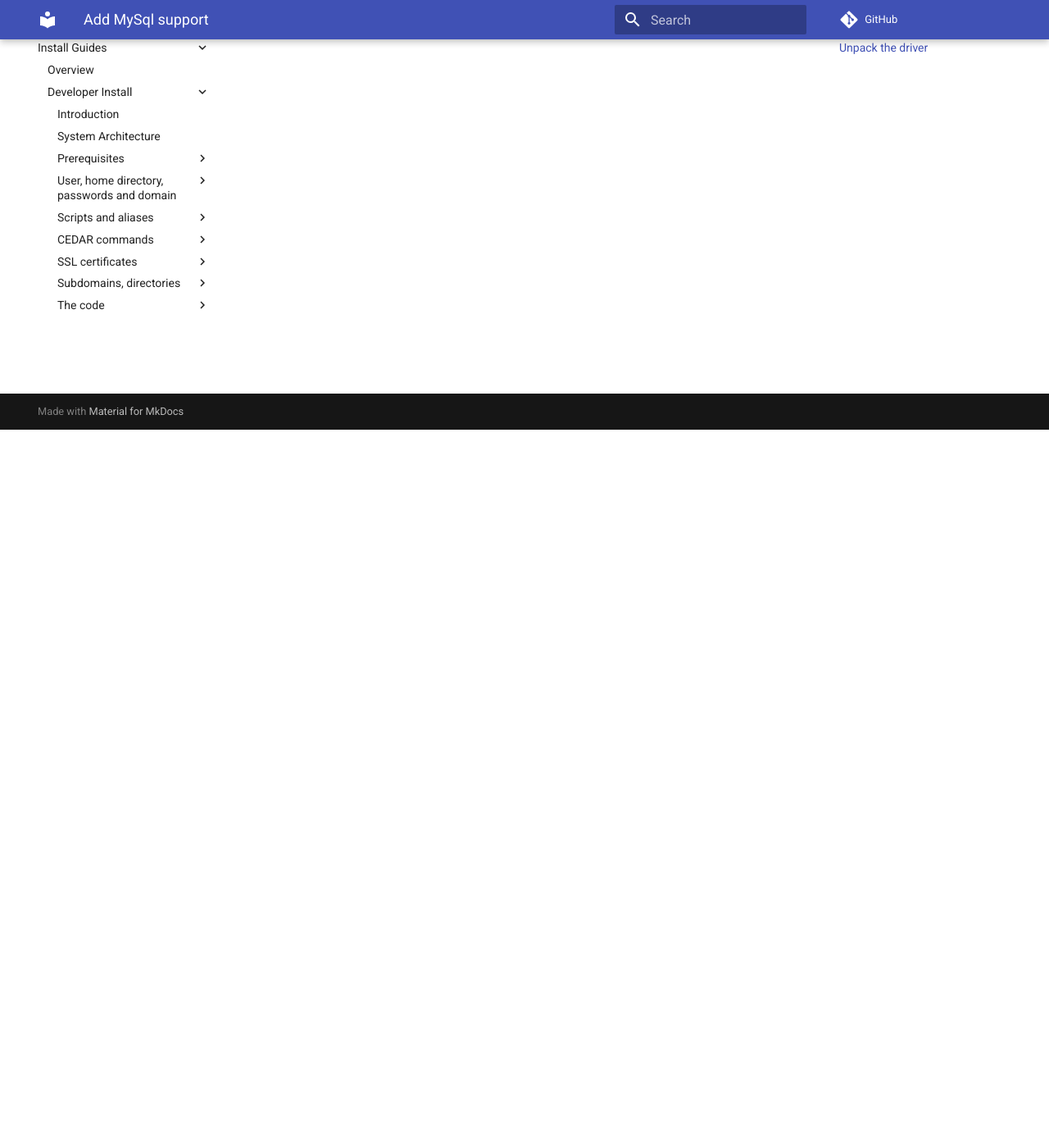
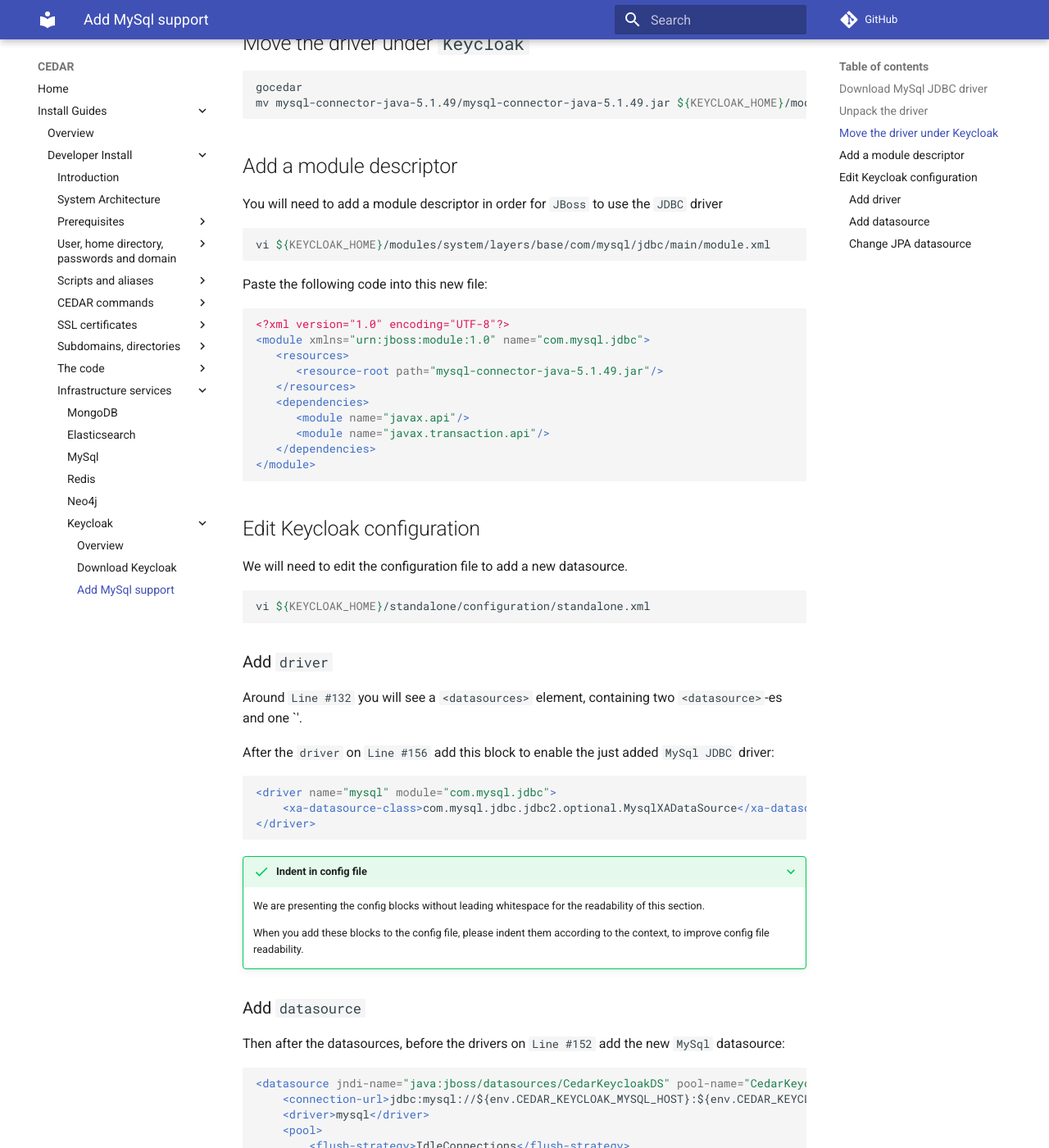
Before and after one commit to metadatacenter/cedar-mkdocs, an MkDocs documentation site: the page built from docs/install-developer/infra-keycloak-mysql.md, in a window 1280 px wide and 1400 px high, scrolled down 876 px. Shown: the whole window at 82% size. Built offline with MkDocs 1.6.1 and Material for MkDocs 9.7.7, drawn with Linux system fonts in a browser that asks for light colours; comment, search, counter and statistics services are not loaded; some of the changed text lies outside the part shown.

Commit message:
Keycloak MySql

````diff
--- a/docs/install-developer/infra-keycloak-mysql.md
+++ b/docs/install-developer/infra-keycloak-mysql.md
@@ -31,3 +31,97 @@
 gocedar
 tar -xvf mysql-connector-java-5.1.49.tar.gz
 ```
+
+## Move the driver under `Keycloak`
+
+```sh
+gocedar
+mv mysql-connector-java-5.1.49/mysql-connector-java-5.1.49.jar ${KEYCLOAK_HOME}/modules/system/layers/base/com/mysql/jdbc/main/
+```
+
+## Add a module descriptor
+
+You will need to add a module descriptor in order for `JBoss` to use the `JDBC` driver
+
+```sh
+vi ${KEYCLOAK_HOME}/modules/system/layers/base/com/mysql/jdbc/main/module.xml
+```
+
+Paste the following code into this new file:
+
+```xml
+<?xml version="1.0" encoding="UTF-8"?>
+<module xmlns="urn:jboss:module:1.0" name="com.mysql.jdbc">
+   <resources>
+      <resource-root path="mysql-connector-java-5.1.49.jar"/>
+   </resources>
+   <dependencies>
+      <module name="javax.api"/>
+      <module name="javax.transaction.api"/>
+   </dependencies>
+</module>
+```
+
+## Edit Keycloak configuration
+
+We will need to edit the configuration file to add a new datasource.
+
+```sh
+vi ${KEYCLOAK_HOME}/standalone/configuration/standalone.xml
+```
+
+### Add `driver`
+
+Around `Line #132` you will see a `<datasources>` element, containing two `<datasource>`-es and one `<driver>'.
+
+After the `driver` on `Line #156` add this block to enable the just added `MySql JDBC` driver:
+
+```xml
+<driver name="mysql" module="com.mysql.jdbc">
+    <xa-datasource-class>com.mysql.jdbc.jdbc2.optional.MysqlXADataSource</xa-datasource-class>
+</driver>
+```
+
+???+ success "Indent in config file"
+
+    We are presenting the config blocks without leading whitespace for the readability of this section.
+
+    When you add these blocks to the config file, please indent them according to the context, to improve config file readability.
+
+
+### Add `datasource`
+
+Then after the datasources, before the drivers on `Line #152` add the new `MySql` datasource:
+
+```xml
+<datasource jndi-name="java:jboss/datasources/CedarKeycloakDS" pool-name="CedarKeycloakDS" enabled="true" use-java-context="true" use-ccm="true">
+    <connection-url>jdbc:mysql://${env.CEDAR_KEYCLOAK_MYSQL_HOST}:${env.CEDAR_KEYCLOAK_MYSQL_PORT}/${env.CEDAR_KEYCLOAK_MYSQL_DB}?useSSL=false</connection-url>
+    <driver>mysql</driver>
+    <pool>
+        <flush-strategy>IdleConnections</flush-strategy>
+    </pool>
+    <security>
+        <user-name>${env.CEDAR_KEYCLOAK_MYSQL_USER}</user-name>
+        <password>${env.CEDAR_KEYCLOAK_MYSQL_PASSWORD}</password>
+    </security>
+    <validation>
+        <check-valid-connection-sql>SELECT 1</check-valid-connection-sql>
+        <background-validation>true</background-validation>
+        <background-validation-millis>60000</background-validation-millis>
+    </validation>
+</datasource>
+```
+
+### Change JPA datasource
+
+Around `Line #556` locate the following line configuring the `JPA` connection:
+
+```xml
+<property name="dataSource" value="java:jboss/datasources/KeycloakDS"/>
+```
+
+Please change this into:
+
+```xml
+<property name="dataSource" value="java:jboss/datasources/CedarKeycloakDS"/>
+```
````
